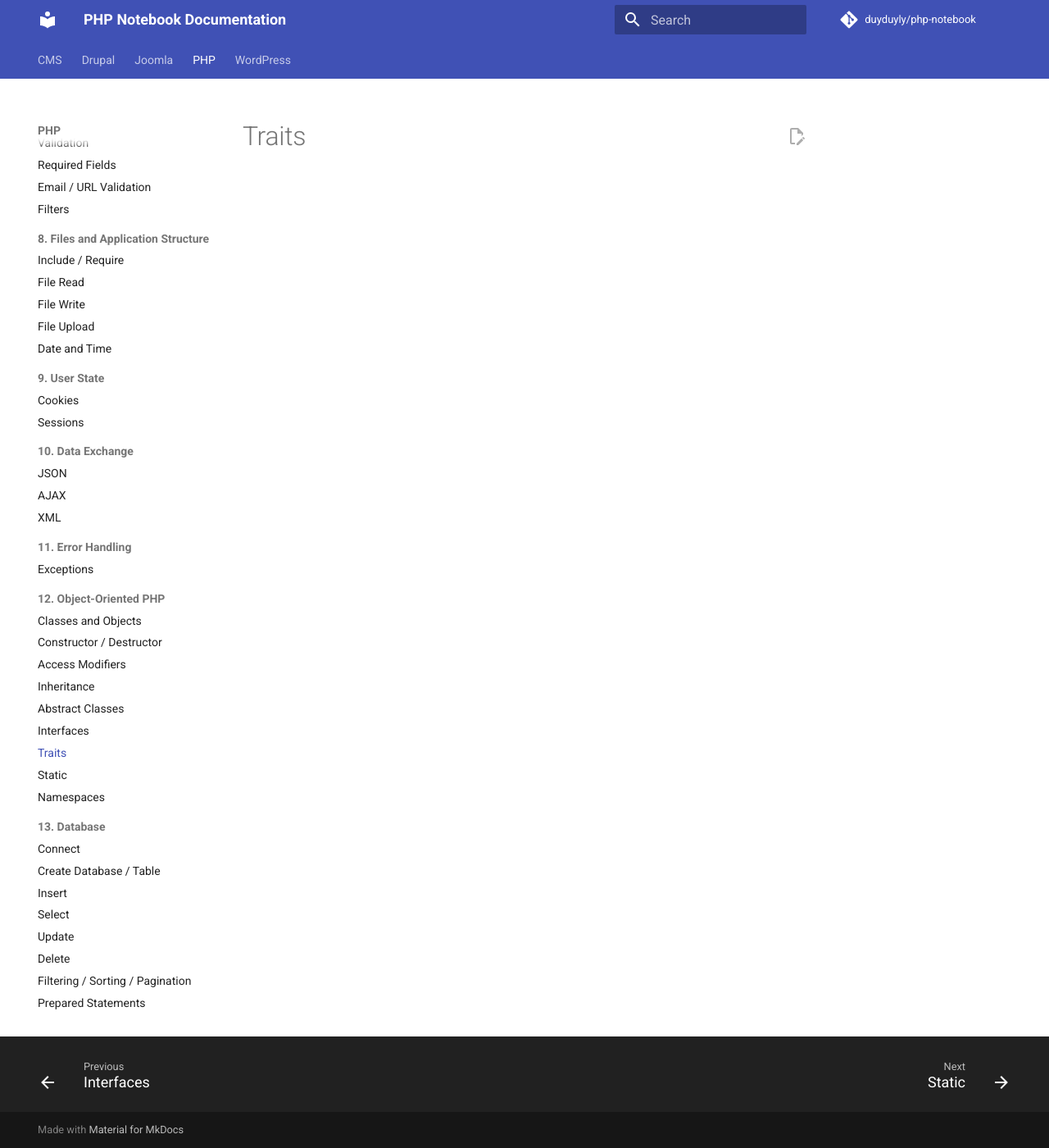
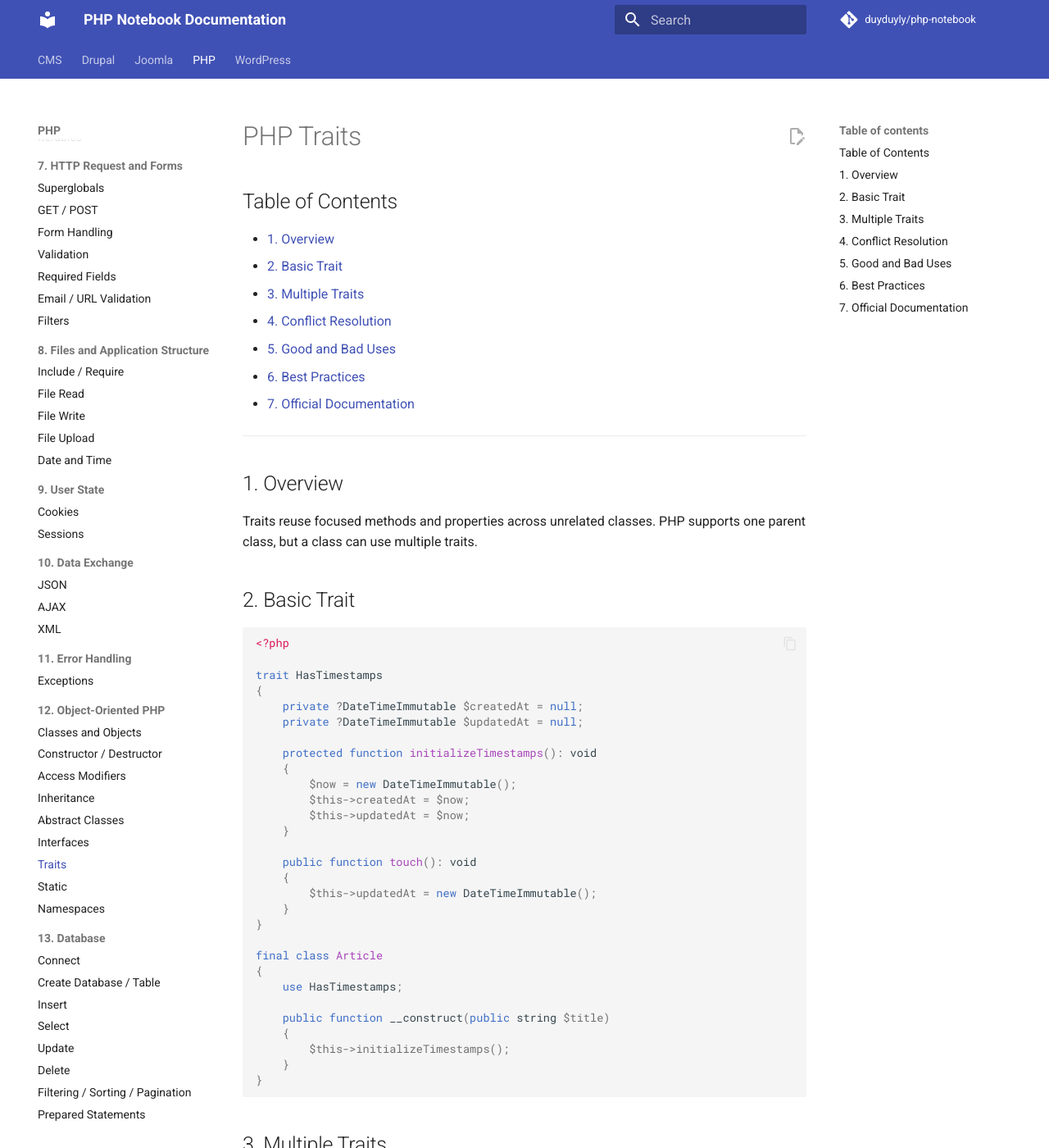
Before and after one commit to duyduyly/php-notebook, an MkDocs documentation site: the page built from docs/php/12-object-oriented-php/traits.md, in a window 1280 px wide and 1400 px high. Shown: the whole window at 82% size. Built offline with MkDocs 1.6.1 and Material for MkDocs 9.7.7, drawn with Linux system fonts in a browser that asks for light colours; comment, search, counter and statistics services are not loaded; some of the changed text lies outside the part shown.

Commit message:
Add PHP traits documentation

````diff
--- a/docs/php/12-object-oriented-php/traits.md
+++ b/docs/php/12-object-oriented-php/traits.md
@@ -1 +1,143 @@
-# Traits
+# PHP Traits
+
+## Table of Contents
+
+- [1. Overview](#1-overview)
+- [2. Basic Trait](#2-basic-trait)
+- [3. Multiple Traits](#3-multiple-traits)
+- [4. Conflict Resolution](#4-conflict-resolution)
+- [5. Good and Bad Uses](#5-good-and-bad-uses)
+- [6. Best Practices](#6-best-practices)
+- [7. Official Documentation](#7-official-documentation)
+
+---
+
+## 1. Overview
+
+Traits reuse focused methods and properties across unrelated classes. PHP supports one parent class, but a class can use multiple traits.
+
+## 2. Basic Trait
+
+```php
+<?php
+
+trait HasTimestamps
+{
+    private ?DateTimeImmutable $createdAt = null;
+    private ?DateTimeImmutable $updatedAt = null;
+
+    protected function initializeTimestamps(): void
+    {
+        $now = new DateTimeImmutable();
+        $this->createdAt = $now;
+        $this->updatedAt = $now;
+    }
+
+    public function touch(): void
+    {
+        $this->updatedAt = new DateTimeImmutable();
+    }
+}
+
+final class Article
+{
+    use HasTimestamps;
+
+    public function __construct(public string $title)
+    {
+        $this->initializeTimestamps();
+    }
+}
+```
+
+## 3. Multiple Traits
+
+```php
+<?php
+
+trait HasUuid
+{
+    private string $uuid;
+
+    protected function initializeUuid(): void
+    {
+        $this->uuid = bin2hex(random_bytes(16));
+    }
+}
+
+trait CanBeArchived
+{
+    private bool $archived = false;
+
+    public function archive(): void
+    {
+        $this->archived = true;
+    }
+}
+
+final class Document
+{
+    use HasUuid;
+    use CanBeArchived;
+}
+```
+
+## 4. Conflict Resolution
+
+Two traits may define the same method.
+
+```php
+<?php
+
+trait FileMessage
+{
+    public function message(): string
+    {
+        return 'File message';
+    }
+}
+
+trait DatabaseMessage
+{
+    public function message(): string
+    {
+        return 'Database message';
+    }
+}
+
+final class Reporter
+{
+    use FileMessage;
+    use DatabaseMessage {
+        FileMessage::message insteadof DatabaseMessage;
+        DatabaseMessage::message as databaseMessage;
+    }
+}
+```
+
+## 5. Good and Bad Uses
+
+Good uses:
+
+- Small timestamp behavior.
+- UUID support.
+- Focused formatting or serialization helpers.
+
+Risky uses:
+
+- Large hidden business workflows.
+- Many unrelated dependencies.
+- Traits that require undocumented properties.
+- Using traits to avoid proper composition.
+
+## 6. Best Practices
+
+- Keep traits small and cohesive.
+- Document required properties or methods.
+- Avoid mutable shared behavior that is hard to test.
+- Prefer composition for replaceable services.
+- Resolve conflicts explicitly.
+
+## 7. Official Documentation
+
+- [PHP Traits](https://www.php.net/manual/en/language.oop5.traits.php)
````
